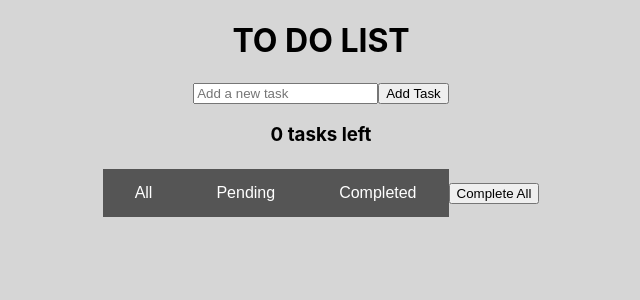
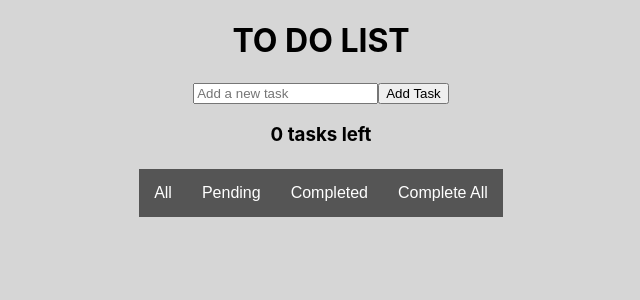
Before and after one commit to nmcmillen/to-do-list, a React (Create React App) app: page / in a window 1280 px wide. Shown: the top 300 px of the page, without its empty margins (319-959 px from the left). Built offline with nearby package versions, Linux system fonts and the light colour scheme.

Commit message:
complete all button 100% functional

```diff
--- a/src/App.css
+++ b/src/App.css
@@ -17,7 +17,7 @@ body {
 }
 
 #created-task:hover {
-  background-color: aliceblue;
+  background-color: rgb(255, 255, 255);
 }
 
 #task-buttons {
@@ -25,12 +25,12 @@ body {
   float: right;
 }
 
-#all-btn, #pending-btn, #completed-btn {
+#all-btn, #pending-btn, #completed-btn, #complete-all-btn {
     background-color: #555555;
     border: none;
     /* border-radius: 5px; */
     color: white;
-    padding: 15px 32px;
+    padding: 15px 15px;
     text-align: center;
     text-decoration: none;
     font-size: 16px;
@@ -39,8 +39,8 @@ body {
     cursor: pointer;
   }
 
-  #all-btn:hover, #pending-btn:hover, #completed-btn:hover {
-    background-color: #0c0c0c; /* Green */
+  #all-btn:hover, #pending-btn:hover, #completed-btn:hover, #complete-all-btn:hover {
+    background-color: #0c0c0c;
     color: white;
   }
 
--- a/src/App.js
+++ b/src/App.js
@@ -40,33 +40,22 @@ function App(props) {
     filterTasks = tasks.filter((task) => task.complete);
   }
 
-  // function handleComplete() {
-  //   // newTask creates a new object that you can modify and push
-  //   let newTask = [...props.tasks];
-  //   let completed = newTask.find((status) => status.id === props.id);
-  //   if (completed.complete === true) {
-  //     completed.complete = false;
-  //   } else {
-  //     completed.complete = true;
-  //   }
-  //   // true ? false : true
-  //   props.setTasks(newTask);
-  // }
 
   function completeAll () {
-    let newTask = [...tasks]
-    newTask.filter(status => status.complete = true);
-    setTasks(newTask)
+    // let newTask = [...tasks]
+    // newTask.filter(status => status.complete = true);
+    // setTasks(newTask)
+    let completed = tasks.filter(status => status.complete = true);
+    setTasks(completed)
   }
 
-  // function completeAll () {
-  //   let completed = tasks.filter(status => status.complete = true);
-  //   setTasks(completed)
+  // function deselectAll () {
+  //   // let newTask = [...tasks]
+  //   // newTask.filter(status => status.complete = true);
+  //   // setTasks(newTask)
+  //   let deselect = tasks.filter(status => status.complete = false);
+  //   setTasks(deselect)
   // }
-
-  // loop over each item in tasks
-  // if complete status is equal to false
-  // then change it to true
 
 
   return (
@@ -92,7 +81,8 @@ function App(props) {
         <button id="all-btn" onClick={() => setFilter("all")}>All</button>
         <button id="pending-btn" onClick={() => setFilter("pending")}>Pending</button>
         <button id="completed-btn" onClick={() => setFilter("completed")}>Completed</button>
-        <button onClick={completeAll}>Complete All</button>
+        <button id="complete-all-btn" onClick={completeAll}>Complete All</button>
+        {/* <button id="deselect-btn" onClick={deselectAll}>Deselect All</button> */}
       </div>
     </div>
   );
--- a/src/Task.js
+++ b/src/Task.js
@@ -40,7 +40,7 @@ export default function Task (props) {
             id={props.id}
             type="checkbox"
             onChange={() => handleComplete(props.id)}
-            defaultChecked={props.complete}
+            checked={props.complete}
           ></input>
           <button id="delete-btn" onClick={handleDelete}>
             <img id="trash-btn" src={trash} />
```
